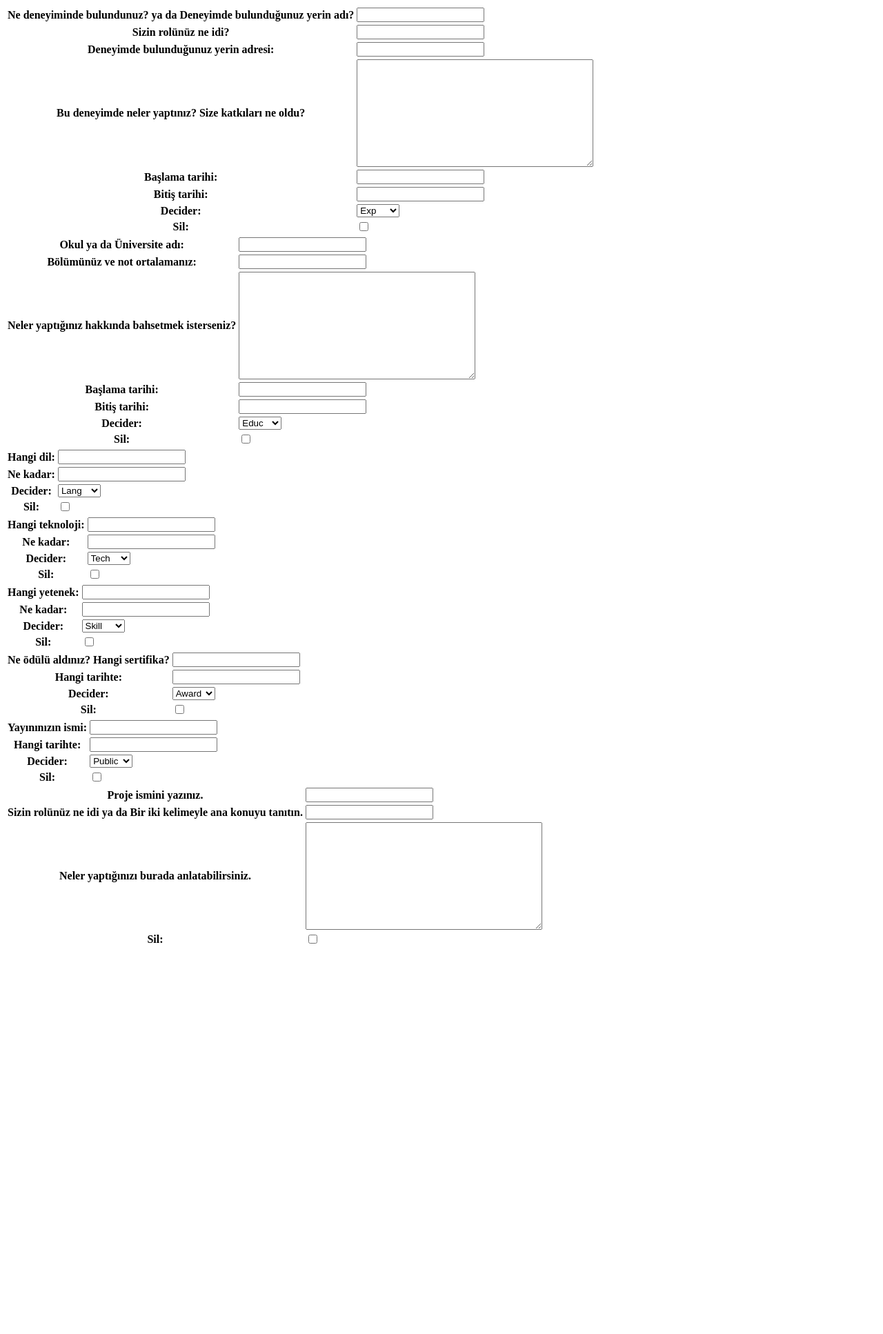
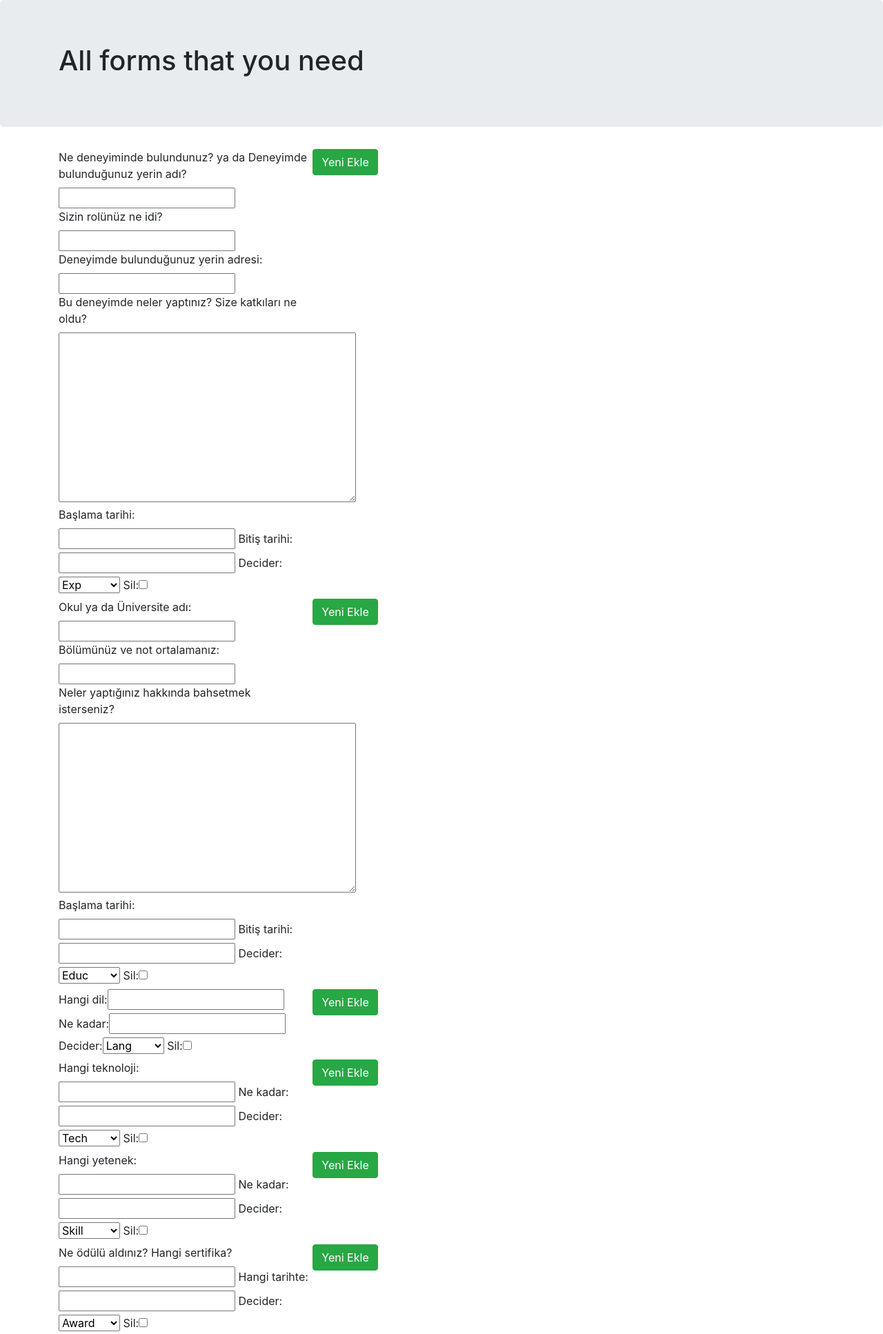
Before and after one commit to kalayciali/Cv-maker, a Django app: page /cvs/ in a window 1280 px wide. Shown: the top 1934 px of the page at 69% size. Before the commit the page ends 1368 px from the top, so only its background shows below. Run offline with Django 3.2, Linux system fonts and the light colour scheme; the visitor is signed in with stand-in values (Sample User, id 1); data that the repository does not hold is empty; some libraries are stand-ins or nearby versions.

Commit message:
give add-remove func to forms

```diff
--- a/cvs/forms.py
+++ b/cvs/forms.py
@@ -15,7 +15,7 @@ class ExperienceForm(ModelForm):
             "end_date": "Bitiş tarihi"
         }
 
-ExperienceFormSet = inlineformset_factory(Profile, models.Experience, form=ExperienceForm, can_delete=True, extra=1)
+ExperienceFormSet = inlineformset_factory(Profile, models.Experience, form=ExperienceForm, extra=1)
 
 class EducationForm(ModelForm):
     class Meta:
@@ -29,7 +29,7 @@ class EducationForm(ModelForm):
             "end_date": "Bitiş tarihi"
         }
 
-EducationFormSet = inlineformset_factory(Profile, models.Experience, form=EducationForm, can_delete=True, extra=1)
+EducationFormSet = inlineformset_factory(Profile, models.Experience, form=EducationForm,  extra=1)
 
 
 class LangForm(ModelForm):
@@ -41,7 +41,7 @@ class LangForm(ModelForm):
             'star': "Ne kadar"
         }
 
-LangFormSet= inlineformset_factory(Profile, models.Bar, form=LangForm, can_delete=True, extra=1)
+LangFormSet= inlineformset_factory(Profile, models.Bar, form=LangForm,  extra=1)
 
 class TechForm(ModelForm):
     class Meta:
@@ -52,7 +52,7 @@ class TechForm(ModelForm):
             'star': "Ne kadar"
         }
 
-TechFormSet= inlineformset_factory(Profile, models.Bar, form=TechForm, can_delete=True, extra=1)
+TechFormSet= inlineformset_factory(Profile, models.Bar, form=TechForm,  extra=1)
 
 class SkillForm(ModelForm):
     class Meta:
@@ -63,7 +63,7 @@ class SkillForm(ModelForm):
             'star': "Ne kadar"
         }
 
-SkillFormSet = inlineformset_factory(Profile, models.Bar, form=SkillForm, can_delete=True, extra=1)
+SkillFormSet = inlineformset_factory(Profile, models.Bar, form=SkillForm,  extra=1)
 
 class AwardForm(ModelForm):
     class Meta:
@@ -74,7 +74,7 @@ class AwardForm(ModelForm):
             'date': "Hangi tarihte"
         }
 
-AwardFormSet= inlineformset_factory(Profile, models.Award, form=AwardForm, can_delete=True, extra=1)
+AwardFormSet= inlineformset_factory(Profile, models.Award, form=AwardForm,  extra=1)
 
 class PublicForm(ModelForm):
     class Meta:
@@ -85,7 +85,7 @@ class PublicForm(ModelForm):
             'date': "Hangi tarihte"
         }
 
-PublicFormSet= inlineformset_factory(Profile, models.Award, form=PublicForm, can_delete=True, extra=1)
+PublicFormSet= inlineformset_factory(Profile, models.Award, form=PublicForm,  extra=1)
 
 
 class ProjectForm(ModelForm):
@@ -98,4 +98,4 @@ class ProjectForm(ModelForm):
             "descript": "Neler yaptığınızı burada anlatabilirsiniz."
         }
 
-ProjectFormSet= inlineformset_factory(Profile, models.Project, form=ProjectForm, can_delete=True, extra=1)
+ProjectFormSet= inlineformset_factory(Profile, models.Project, form=ProjectForm,  extra=1)
--- a/cvs/templates/cvs/manage_cv.html
+++ b/cvs/templates/cvs/manage_cv.html
@@ -1,10 +1,93 @@
-<form method="post">
+{% extends 'cvs/home.html' %}
+
+{% block content %}
+<form class="form-horizontal" method="post" action="">
     {% for formset in all_formsets %}
+        {% csrf_token %}
         {{ formset.management_form }}
-        <table>
-            {% for form in formset %}
-            {{ form }}
-            {% endfor %}
-        </table>
+        {% for form in formset %}
+        <div class="row form-row spacer">
+            <div class="col-4">
+                {{form}}
+            </div>
+            <div class="{{form.prefix}}">
+                <button class="btn btn-success add-new-form">Yeni Ekle</button>
+            </div>
+        {% endfor %}
+        </div>
     {% endfor %}
+    <div class="row spacer">
+        <div class="col-4 offset-2">
+            <button type="submit" class="btn btn-block btn-primary">CV seç</button>
+        </div>
+    </div>
 </form>
+<script type='text/javascript'>
+
+    var counter = 1
+
+    function updateElemIndex(el, prefix, new_i) {
+        var id_regex = new RegExp('(' + prefix + '-\\d+)');
+        var replacement = prefix + '-' + new_i;
+        if ($(el).attr("for")) $(el).attr("for", $(el).attr("for").replace(id_regex, replacement));
+        if (el.id) el.id = el.id.replace(id_regex, replacement);
+        if (el.name) el.name = el.name.replace(id_regex, replacement);
+    }
+
+    function cloneMore(selector, prefix, target) {
+        var newElement = target.closest(selector).cloneNode(true);
+        target.parentElement.className = prefix + "-" + String(counter)
+        counter++
+        var total = $('#id_' + prefix + '-TOTAL_FORMS').val();
+        $(newElement).find(':input:not(button):not([type=button]):not([type=submit]):not([type=reset])').each(function() {
+            var name = $(this).attr('name').replace('-' + (total-1) + '-', '-' + total + '-');
+            var id = 'id_' + name;
+            $(this).attr({'name': name, 'id': id}).val('').removeAttr('checked');
+        });
+        $(newElement).find('label').each(function() {
+            var forValue = $(this).attr('for');
+            if (forValue) {
+                forValue = forValue.replace('-' + (total-1) + '-', '-' + total + '-');
+                $(this).attr({'for': forValue});
+            }
+        });
+        total++;
+        $('#id_' + prefix + '-TOTAL_FORMS').val(total);
+        target.closest(selector).after(newElement);
+        $(target).removeClass('btn-success').addClass('btn-danger')
+        .removeClass('add-new-form').addClass('remove-old-form')
+        .html('<span class="glyphicon glyphicon-minus" aria-hidden="true">Sil</span>');
+        return false;
+    }
+
+    function deleteForm(prefix, btn) {
+    var total = parseInt($('#id_' + prefix + '-TOTAL_FORMS').val());
+    if (total > 1){
+        btn.closest('.form-row').remove();
+        var forms = $('div[class*=' + prefix + ']').parent()
+        $('#id_' + prefix + '-TOTAL_FORMS').val(forms.length);
+        for (var i=0, formCount=forms.length; i<formCount; i++) {
+            $(forms.get(i)).find(':input').each(function() {
+                updateElemIndex(this, prefix, i);
+            });
+        }
+    }
+    return false;
+    }
+
+    $(document).on('click', '.add-new-form', function(e){
+        e.preventDefault();
+        prefix = e.target.parentElement.className.replace(/(\w+)-\d+/i, "$1")
+        cloneMore('div.form-row', prefix, e.target);
+        return false;
+    });
+
+    $(document).on('click', '.remove-old-form', function(e){
+        e.preventDefault();
+        prefix = e.target.parentElement.className.replace(/(\w+)-\d+/, "$1")
+        deleteForm(prefix, $(this));
+        return false;
+    });
+
+</script>
+{% endblock %}
```
Also changed, not shown: cvs/views.py (+8 -8 lines), 1 other file.
